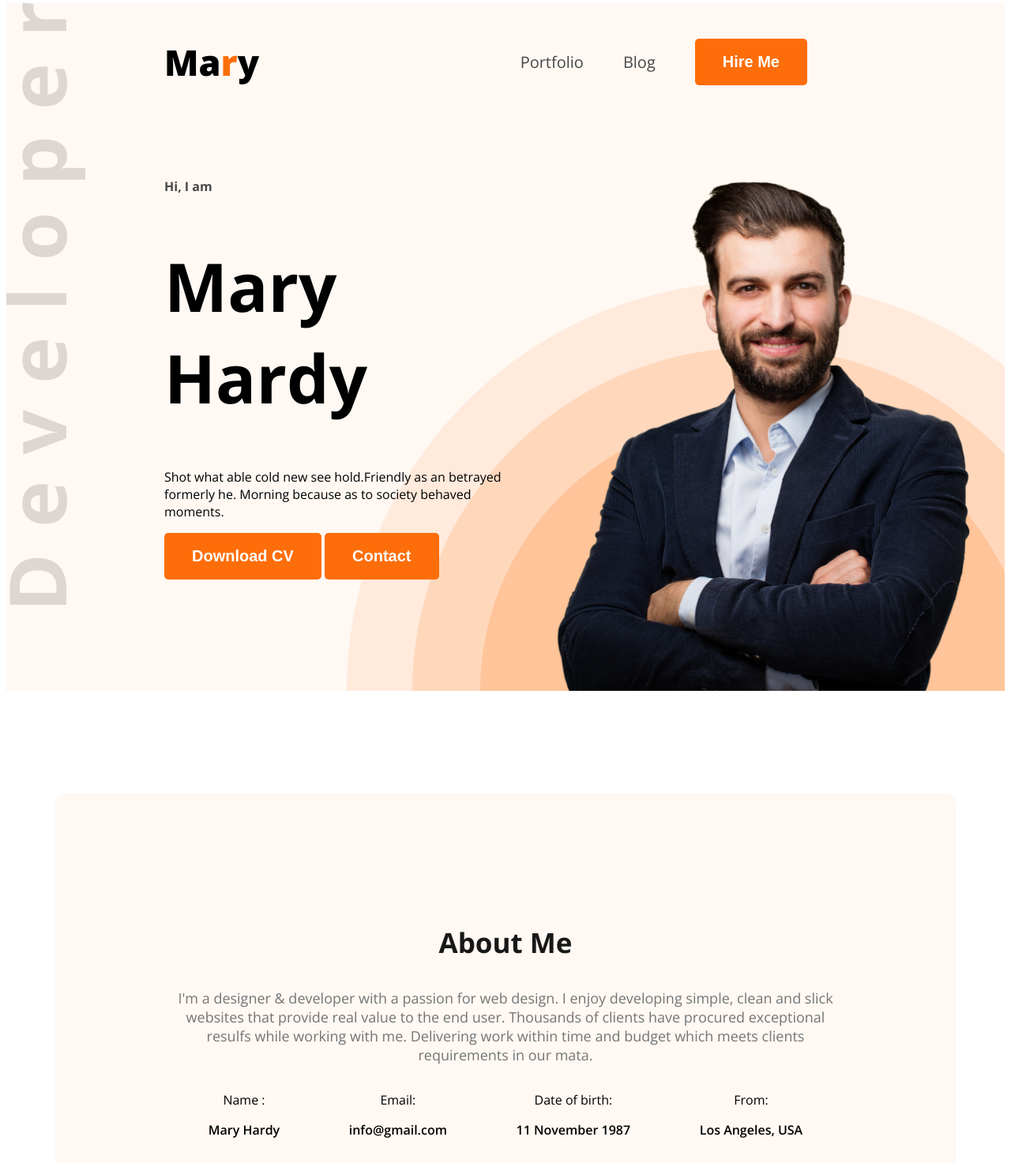
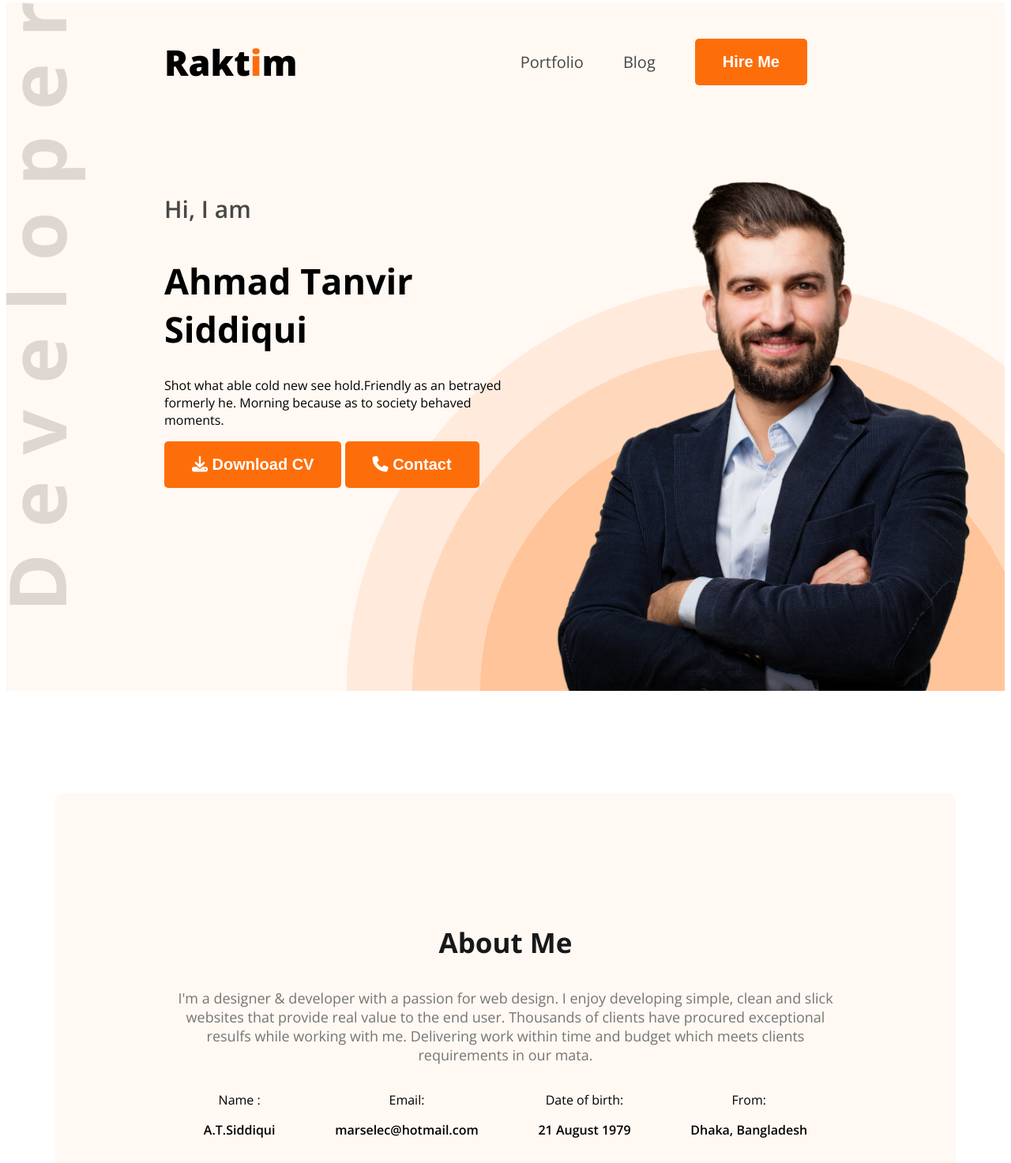
Before and after one commit to Tanvir818-max/my-portfolio, a plain HTML site: page index.html in a window 1280 px wide. Shown: the part 47-1520 px from the top of the page at 79% size. Drawn offline with nearby package versions, Linux system fonts and the light colour scheme.

Commit message:
added icon

```diff
--- a/index.html
+++ b/index.html
@@ -9,11 +9,12 @@
 <link rel="preconnect" href="https://fonts.gstatic.com" crossorigin>
 <link href="https://fonts.googleapis.com/css2?family=Open+Sans:ital,wght@0,300..800;1,300..800&display=swap" rel="stylesheet">
   <link rel="stylesheet" href="style.css">
+  <script src="https://kit.fontawesome.com/f9071cbd7a.js" crossorigin="anonymous"></script>
 </head>
 <body class="open-sans-normal">
   <header class="header secondary-bg">
     <nav>
-      <h3 class="nav-title">Ma<span class="text-primary">r</span>y</h3>
+      <h3 class="nav-title">Rakt<span class="text-primary">i</span>m</h3>
 
     <ul>
       <li><a class="dark-2" href="">Portfolio</a></li>
@@ -24,12 +25,12 @@
   <div class="banner">
     <div class="banner-content">
      <h4 class="banner-greetings dark-2">Hi, I am</h4>
-     <h1 class="banner-title">Mary Hardy</h1>
+     <h1 class="banner-title">Ahmad Tanvir Siddiqui</h1>
      <p class="banner-description">Shot what able cold new see hold.Friendly as an betrayed formerly he. Morning because as to society behaved moments.</p>
-     <button class="btn-primary">Download CV</button>
-     <button class="btn-primary">Contact</button>
+     <button class="btn-primary"><i class="fa-solid fa-download"></i> Download CV</button>
+     <button class="btn-primary"><i class="fa-solid fa-phone"></i> Contact</button>
     </div>
-     <img class="banner-profile-pic" src="assets/images/hardy.png" alt="">
+     <img class="banner-profile-pic" src="assets/images/hardy.png" alt="human picture">
   </div>
   </header>
   <main>
@@ -39,17 +40,17 @@
       <div class="about-items">
        <div class="about-item">
         <p class="aitem-title">Name :</p>
-        <p class="item-description">Mary Hardy </p>
+        <p class="item-description">A.T.Siddiqui </p>
        </div>
        <div class="about-item">
         <p class="aitem-title">Email:</p>
-        <p class="item-description">info@gmail.com   </p>
+        <p class="item-description">marselec@hotmail.com</p>
        </div><div class="about-item">
         <p class="aitem-title">Date of birth:</p>
-        <p class="item-description">11 November 1987</p>
+        <p class="item-description">21 August 1979</p>
        </div><div class="about-item">
         <p class="aitem-title">From:</p>
-        <p class="item-description">Los Angeles, USA</p>
+        <p class="item-description">Dhaka, Bangladesh</p>
        </div>
 
       </div>
@@ -140,7 +141,7 @@
     </div>
     <div class="text-center resume-donload-cv">
 
-      <button class="btn-primary">Download CV</button>
+      <button class="btn-primary"><i class="fa-solid fa-download"></i>  Download CV</button>
     </div>
      </section>
 
--- a/style.css
+++ b/style.css
@@ -1,4 +1,6 @@
-
+*{
+  /* margin: 0px; */
+}
 
 .open-sans-normal {
   font-family: "Open Sans", sans-serif;
@@ -16,11 +18,11 @@
 }
 /* banner style */
 .banner-title{
-  font-size: 85px;
+  font-size: 45px;
   font-weight: bold;
 }
-.banner-grettings{
-  font-size: 45px;
+.banner-greetings{
+  font-size: 30px;
   font-weight: 600;
 }
 .btn-primary{
```
